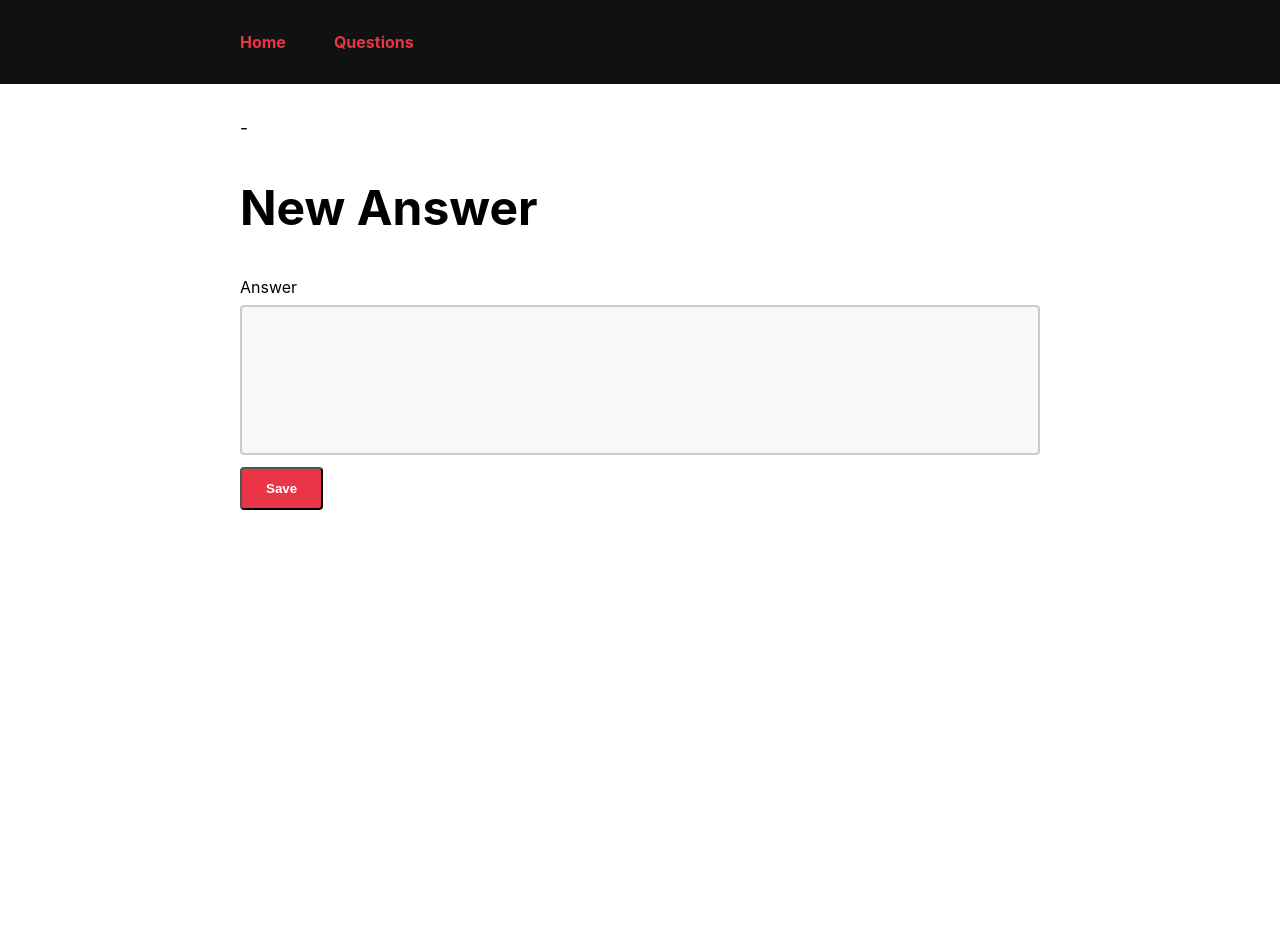
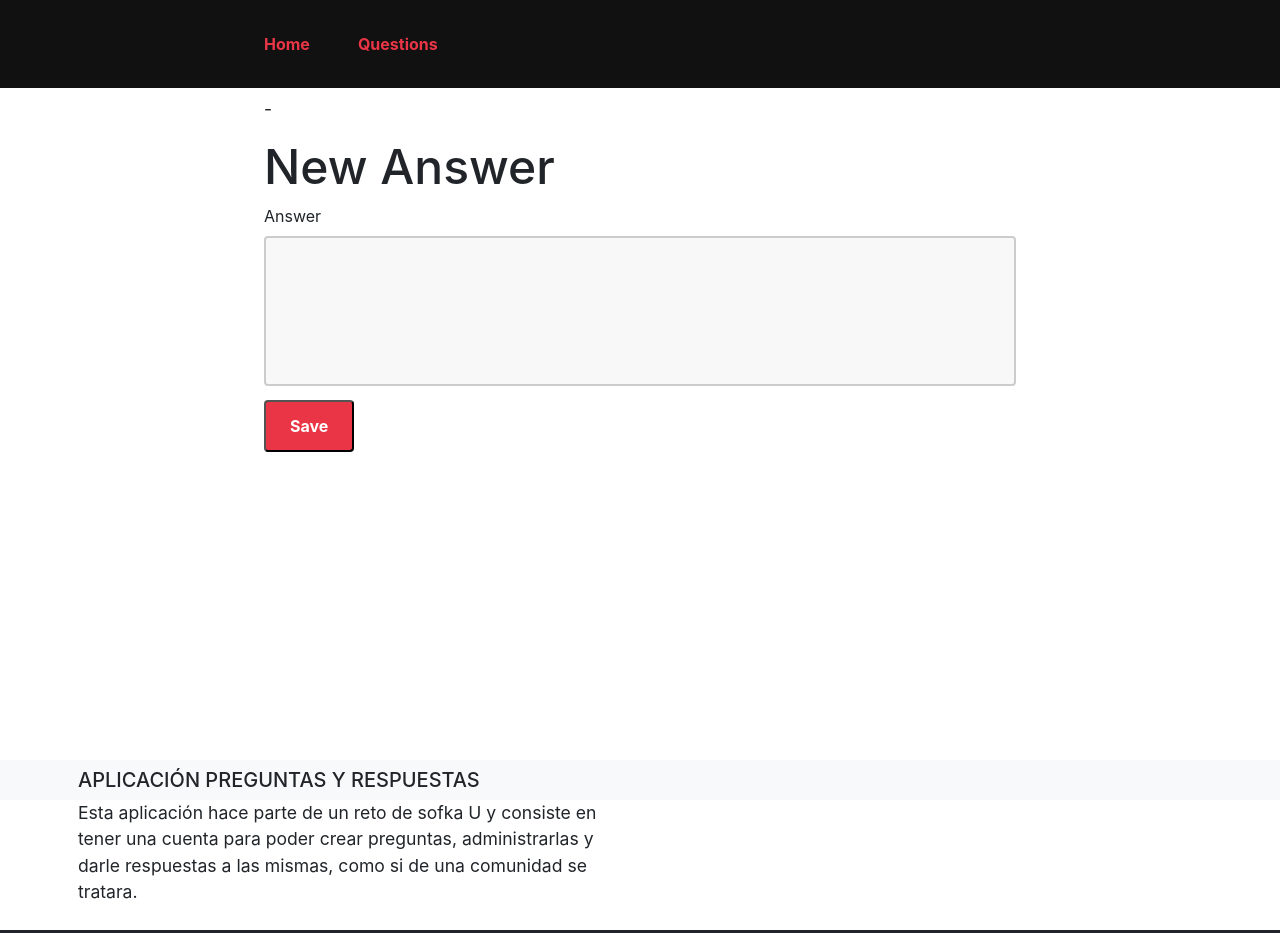
Before and after one commit to AntonioAlzate/front-preguntas-Respuestas, a React (Create React App) app: page /answer/1 in a window 1280 px wide. Shown: the top 933 px of the page. Before the commit the page ends 800 px from the top, so only its background shows below. Built offline with nearby package versions, Linux system fonts and the light colour scheme; no server answers.

Commit message:
Creación de la característica 6 agregar Footer.

```diff
--- a/public/index.html
+++ b/public/index.html
@@ -20,7 +20,8 @@
       work correctly both with client-side routing and a non-root public URL.
       Learn how to configure a non-root public URL by running `npm run build`.
     -->
-	<title>React App</title>
+    <title>Preguntas y Respuestas </title>
+    <link href="https://cdn.jsdelivr.net/npm/bootstrap@5.1.3/dist/css/bootstrap.min.css" rel="stylesheet" integrity="sha384-1BmE4kWBq78iYhFldvKuhfTAU6auU8tT94WrHftjDbrCEXSU1oBoqyl2QvZ6jIW3" crossorigin="anonymous">
 </head>
 
 <body>
--- a/src/App.js
+++ b/src/App.js
@@ -19,6 +19,7 @@
 import AnswerFormPage from './pages/AnswerFormPage'
 import OwnerQuestionsPage from './pages/OwnerQuestionsPage'
 import { useAuthState } from "react-firebase-hooks/auth";
+import Footer from './components/Footer';
 
 firebase.initializeApp({
   apiKey: "AIzaSyCTySyvuIDPg7RWF6ceuuwC2t3BEiAK38o",
@@ -70,6 +71,7 @@
           </Switch>
         </>
       }
+      <Footer />
     </Router>
   )
 }
--- /dev/null
+++ b/src/components/Footer.js
@@ -0,0 +1,31 @@
+import React, { Fragment } from "react";
+
+const Footer = () => {
+  return (
+    <Fragment>
+      <footer className="bg-light text-center text-lg-start">
+        <div className="container p-2">
+          <div className="row ">
+
+            <div className="col-lg-6 col-md-12 mb-4 mb-md-0">
+              <h5 className="text-uppercase text-dark">Aplicación Preguntas y respuestas</h5>
+
+              <p className="text-dark ">
+                Esta aplicación hace parte de un reto de sofka U y consiste en tener una cuenta para poder
+                crear preguntas, administrarlas y darle respuestas a las mismas, como si de una comunidad se tratara.
+              </p>
+            </div>
+          </div>
+        </div>
+
+        <div
+          className="text-center bg-dark"
+        >
+          <p className="text-light">© 2022 Copyright: Antonio Alzate Naranjo</p>
+        </div>
+      </footer>
+    </Fragment>
+  );
+};
+
+export default Footer;
--- a/src/index.css
+++ b/src/index.css
@@ -104,3 +104,21 @@
   .right {
     float: right;
   }
+
+  footer {
+    background-color: black;
+    position: absolute;
+    bottom: 0;
+    width: 100%;
+    height: 40px;
+    color: white;
+  }
+
+  html {
+    min-height: 100%;
+    position: relative;
+  }
+  body {
+    margin: 0;
+    margin-bottom: 40px;
+  }
```
